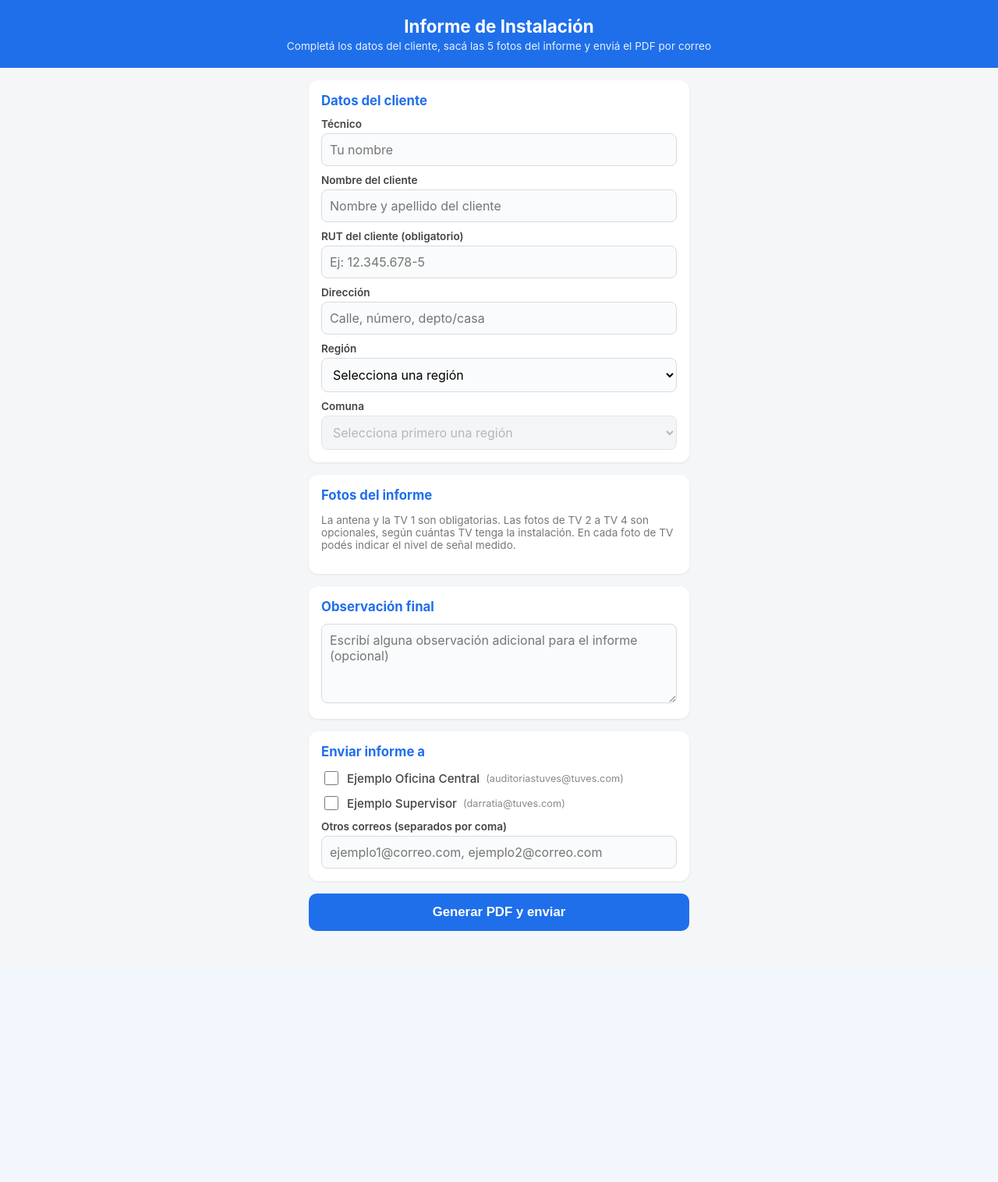
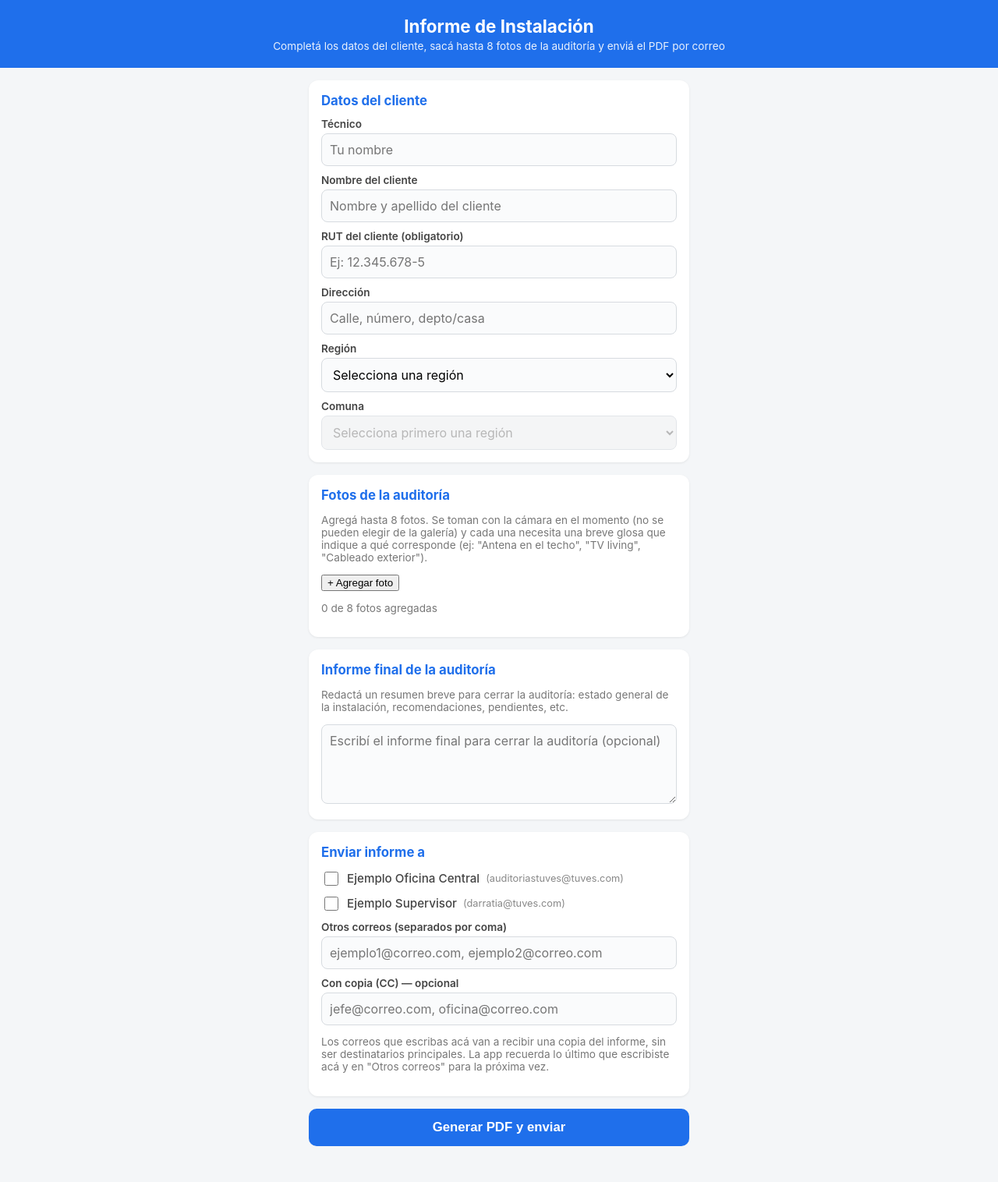
Before and after one commit to darrbe7-cloud/informe-instalaciones, a Flask app: page / in a window 1280 px wide. Shown: the whole page at 78% size. Before the commit the page ends 1194 px from the top, so only its background shows below. Run offline with Flask 3, Linux system fonts and the light colour scheme.

Commit message:
Update index.html

```diff
--- a/templates/index.html
+++ b/templates/index.html
@@ -13,7 +13,7 @@
 <body>
   <header class="app-header">
     <h1>Informe de Instalación</h1>
-    <p class="subtitle">Completá los datos del cliente, sacá las 5 fotos del informe y enviá el PDF por correo</p>
+    <p class="subtitle">Completá los datos del cliente, sacá hasta 8 fotos de la auditoría y enviá el PDF por correo</p>
   </header>
 
   <main>
@@ -56,45 +56,19 @@
       </section>
 
       <section class="card">
-        <h2>Fotos del informe</h2>
-        <p class="hint">La antena y la TV 1 son obligatorias. Las fotos de TV 2 a TV 4 son opcionales, según cuántas TV tenga la instalación. En cada foto de TV podés indicar el nivel de señal medido.</p>
+        <h2>Fotos de la auditoría</h2>
+        <p class="hint">Agregá hasta {{ max_fotos }} fotos. Se toman con la cámara en el momento (no se pueden elegir de la galería) y cada una necesita una breve glosa que indique a qué corresponde (ej: "Antena en el techo", "TV living", "Cableado exterior").</p>
 
-        {% for slot in foto_slots %}
-        <div class="foto-slot" id="slot-{{ slot.key }}">
-          <label class="foto-label">{{ loop.index }}. {{ slot.titulo }} {% if slot.obligatoria %}(obligatoria){% else %}(opcional){% endif %}</label>
+        <div id="fotos-container"></div>
 
-          <div class="foto-input-row">
-            <button type="button" class="foto-btn" onclick="abrirCamara('{{ slot.key }}', '{{ slot.titulo }}')">
-              <span class="foto-preview" id="preview-{{ slot.key }}">📷</span>
-              <span class="foto-btn-text">Tomar foto con la cámara</span>
-            </button>
-            <input
-              type="file"
-              id="foto_{{ slot.key }}"
-              name="foto_{{ slot.key }}"
-              class="foto-file-input"
-              style="display:none"
-              data-obligatoria="{{ 'true' if slot.obligatoria else 'false' }}"
-              data-titulo="{{ slot.titulo }}"
-            />
-          </div>
-
-          {% if slot.requiere_senal %}
-          <input
-            type="text"
-            name="senal_{{ slot.key }}"
-            placeholder="Nivel de señal (ej: 85% o -65 dBm){% if not slot.obligatoria %} - opcional{% endif %}"
-            class="foto-titulo-input"
-            {% if slot.obligatoria %}required{% endif %}
-          />
-          {% endif %}
-        </div>
-        {% endfor %}
+        <button type="button" id="btn-agregar-foto" class="btn-agregar-foto">+ Agregar foto</button>
+        <p class="hint" id="fotos-contador">0 de {{ max_fotos }} fotos agregadas</p>
       </section>
 
       <section class="card">
-        <h2>Observación final</h2>
-        <textarea name="observacion" rows="4" placeholder="Escribí alguna observación adicional para el informe (opcional)"></textarea>
+        <h2>Informe final de la auditoría</h2>
+        <p class="hint">Redactá un resumen breve para cerrar la auditoría: estado general de la instalación, recomendaciones, pendientes, etc.</p>
+        <textarea name="observacion" rows="4" placeholder="Escribí el informe final para cerrar la auditoría (opcional)"></textarea>
       </section>
 
       <section class="card">
@@ -114,6 +88,10 @@
 
         <label for="correo_extra">Otros correos (separados por coma)</label>
         <input type="text" id="correo_extra" name="correo_extra" placeholder="ejemplo1@correo.com, ejemplo2@correo.com" />
+
+        <label for="cc_extra">Con copia (CC) — opcional</label>
+        <input type="text" id="cc_extra" name="cc_extra" placeholder="jefe@correo.com, oficina@correo.com" />
+        <p class="hint">Los correos que escribas acá van a recibir una copia del informe, sin ser destinatarios principales. La app recuerda lo último que escribiste acá y en "Otros correos" para la próxima vez.</p>
       </section>
 
       <button type="submit" class="btn-enviar" id="btn-enviar">Generar PDF y enviar</button>
```
